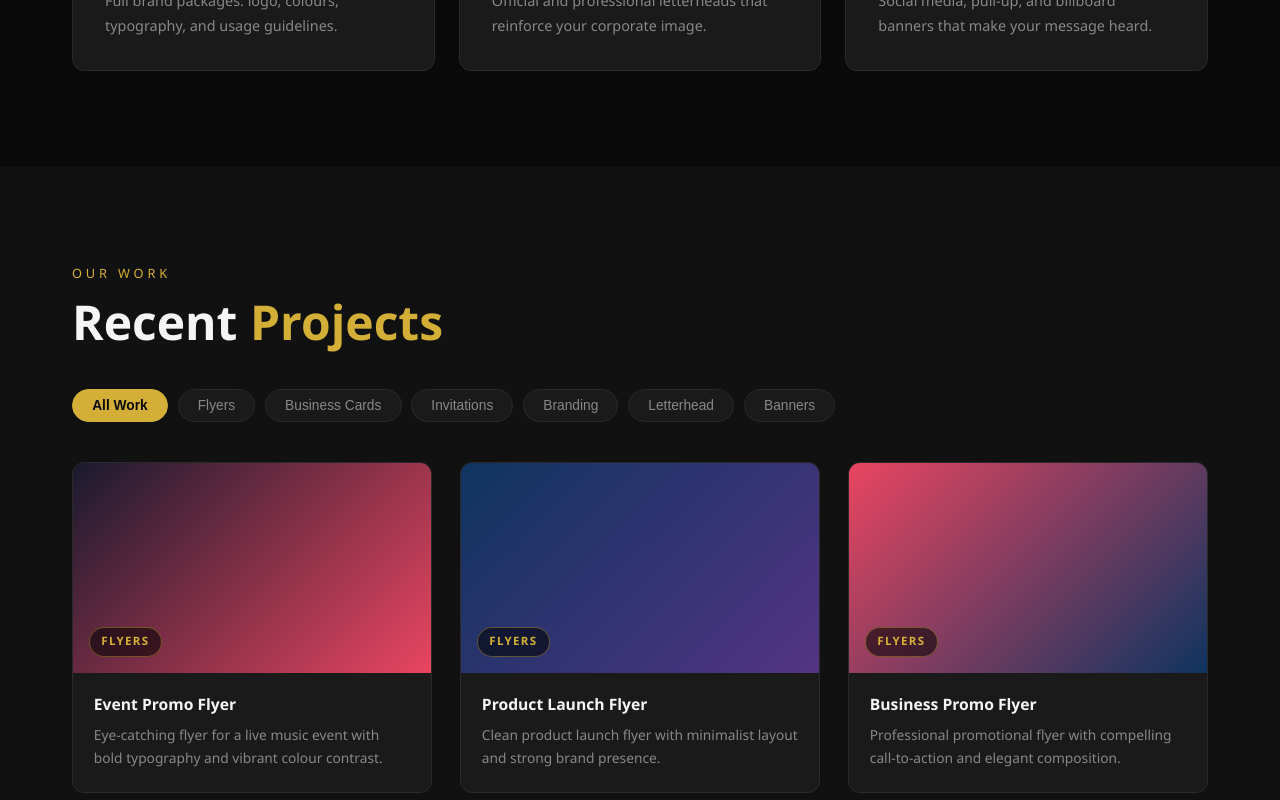
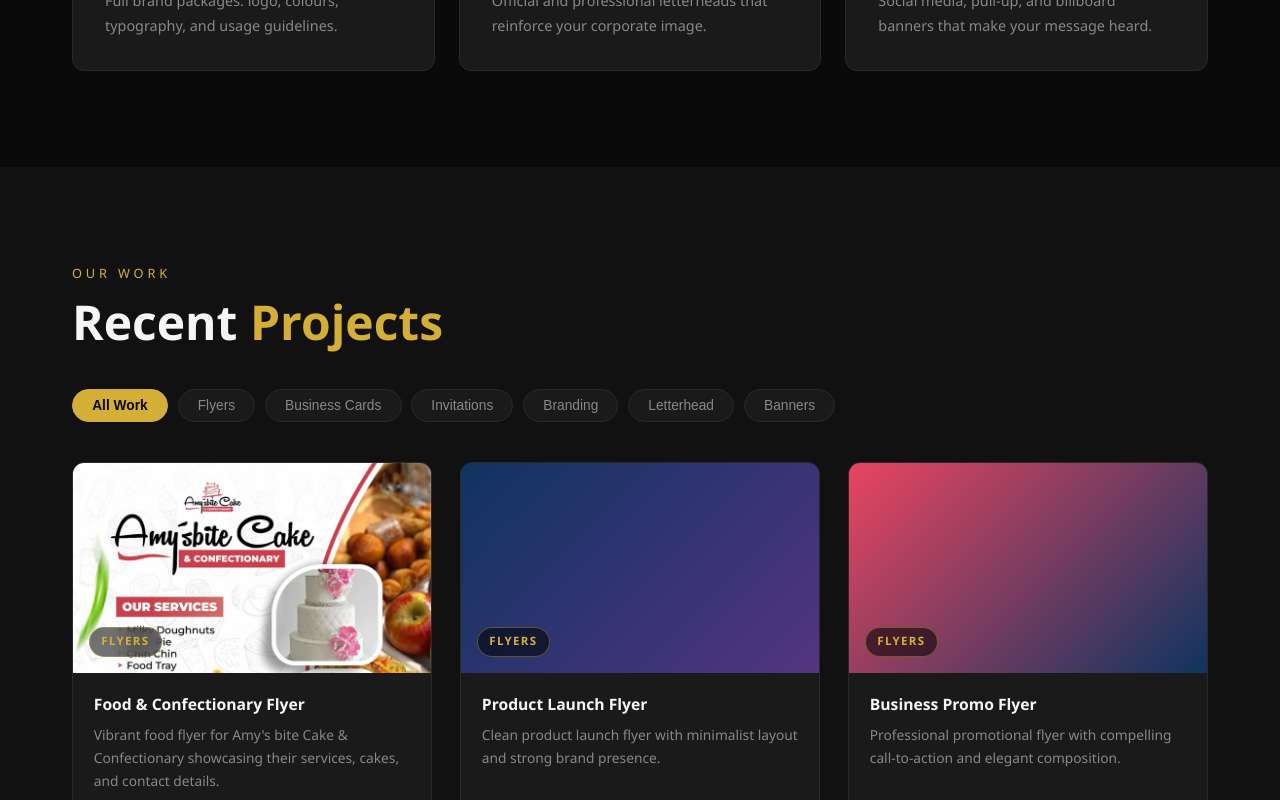
Before and after one commit to Abramadan/kiengxz-portfolio, a React (Vite) app: page / in a window 1280 px wide. Shown: the part 2000-2800 px from the top of the page. Built offline with nearby package versions, Linux system fonts and the light colour scheme.

Commit message:
Add real food flyer image to portfolio flyers section

```diff
--- a/src/App.jsx
+++ b/src/App.jsx
@@ -1,9 +1,10 @@
 import { useState } from 'react'
 import logoImg from './assets/logo.jpg'
+import foodFlyerImg from './assets/food-flyer.jpg'
 import './index.css'
 
 const PORTFOLIO_ITEMS = [
-  { id: 1,  category: 'flyers',      title: 'Event Promo Flyer',         desc: 'Eye-catching flyer for a live music event with bold typography and vibrant colour contrast.',          gradient: 'linear-gradient(135deg,#1a1a2e 0%,#e94560 100%)' },
+  { id: 1,  category: 'flyers',      title: 'Food & Confectionary Flyer', desc: 'Vibrant food flyer for Amy\'s bite Cake & Confectionary showcasing their services, cakes, and contact details.', image: foodFlyerImg },
   { id: 2,  category: 'flyers',      title: 'Product Launch Flyer',      desc: 'Clean product launch flyer with minimalist layout and strong brand presence.',                       gradient: 'linear-gradient(135deg,#0f3460 0%,#533483 100%)' },
   { id: 3,  category: 'flyers',      title: 'Business Promo Flyer',      desc: 'Professional promotional flyer with compelling call-to-action and elegant composition.',              gradient: 'linear-gradient(135deg,#e94560 0%,#0f3460 100%)' },
   { id: 4,  category: 'cards',       title: 'Executive Business Card',   desc: 'Sleek minimalist card with gold foil accents for a premium corporate first impression.',             gradient: 'linear-gradient(135deg,#2d2d2d 0%,#D4AF37 100%)' },
@@ -153,7 +154,13 @@ export default function App() {
           <div className="portfolio-grid">
             {filtered.map(item => (
               <div key={item.id} className="portfolio-card">
-                <div className="portfolio-img" style={{ background: item.gradient }}>
+                <div
+                  className="portfolio-img"
+                  style={item.image
+                    ? { backgroundImage: `url(${item.image})`, backgroundSize: 'cover', backgroundPosition: 'center top' }
+                    : { background: item.gradient }
+                  }
+                >
                   <span className="portfolio-cat">
                     {CATEGORIES.find(c => c.key === item.category)?.label}
                   </span>
```
Also changed, not shown: src/assets/food-flyer.jpg (added).
